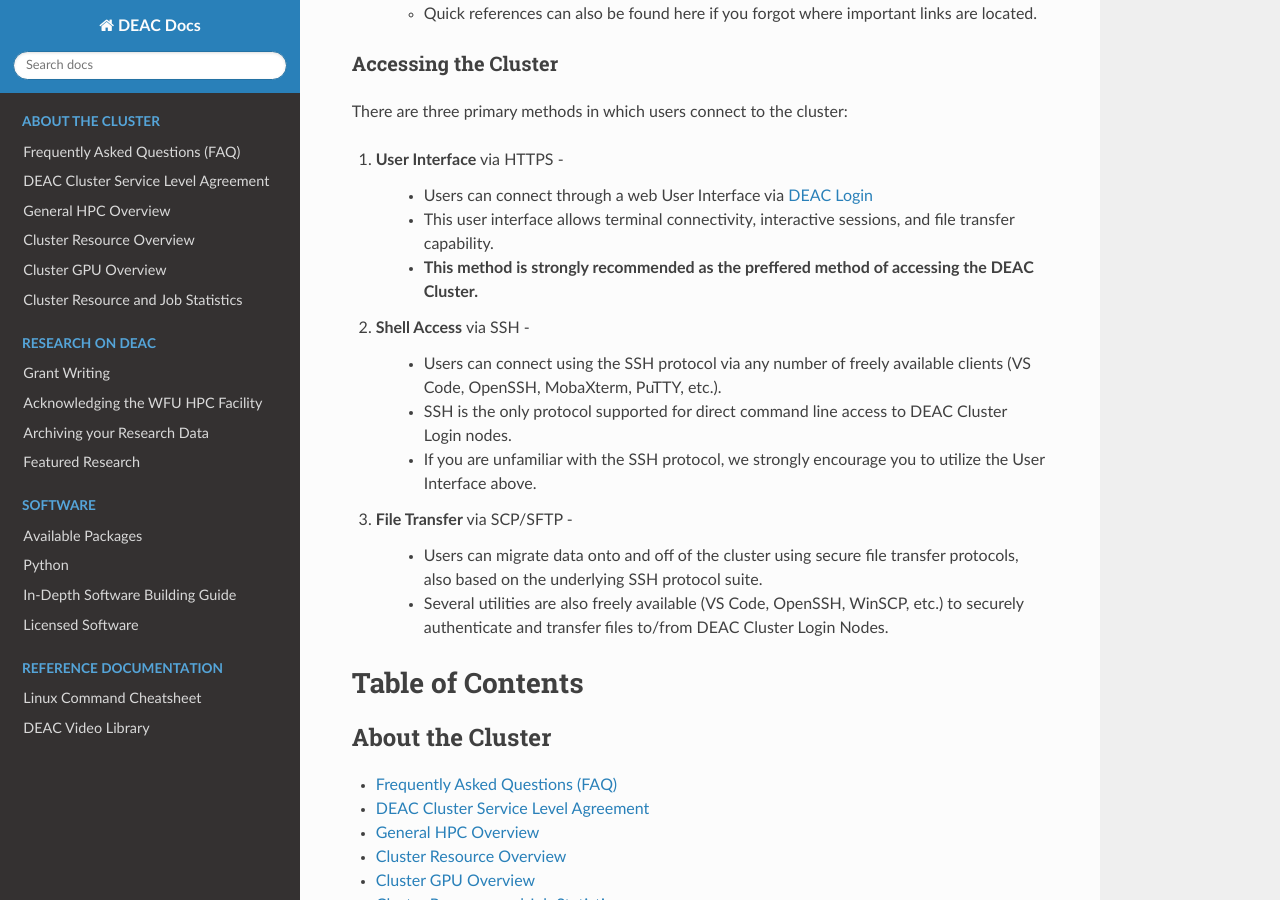
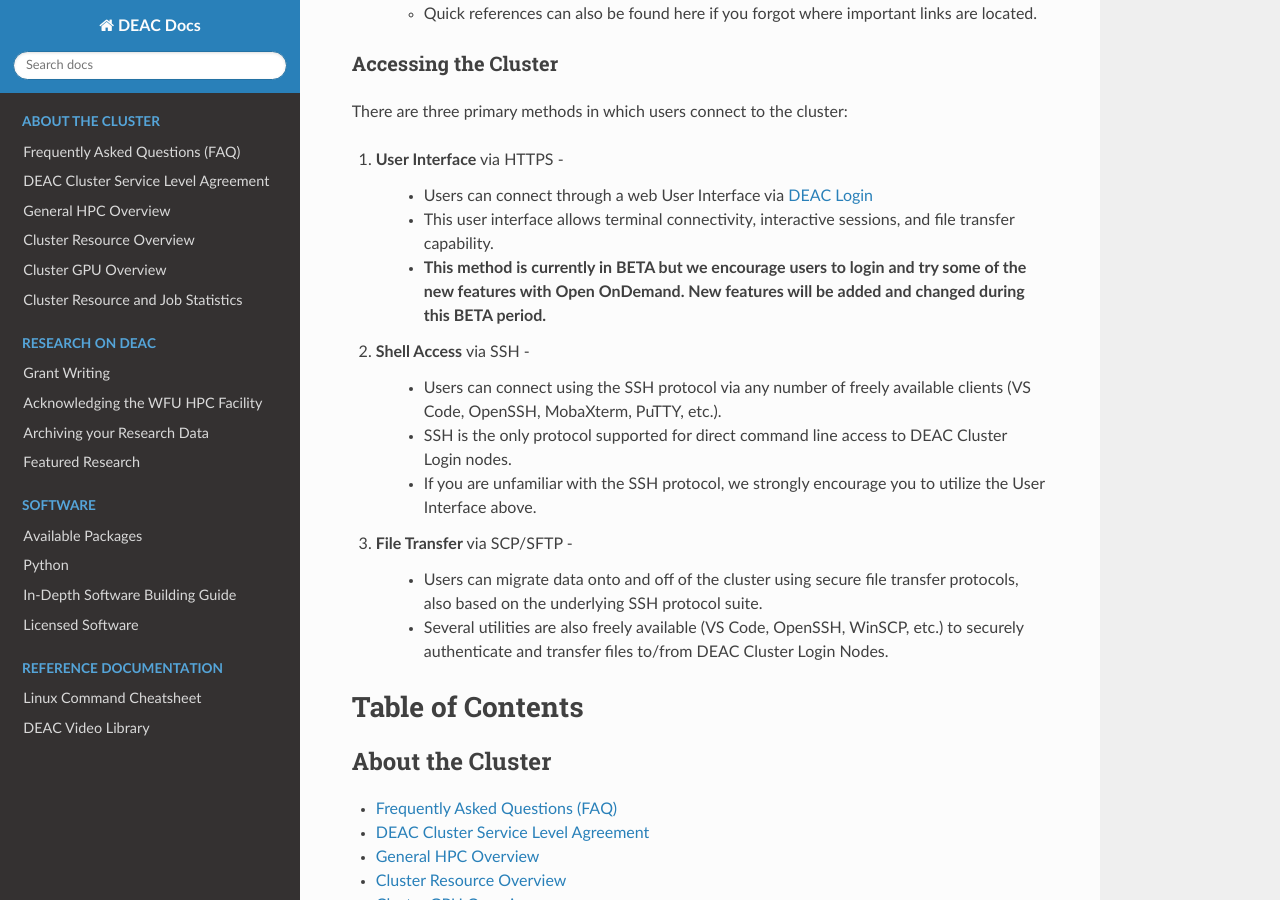
Before and after one commit to WFU-HPC/deac-docs, a Sphinx documentation site: the page built from source/index.rst, in a window 1280 px wide and 900 px high, scrolled down 1894 px. Built offline with Sphinx 7.4.7 and the Read the Docs theme 2.0.0, drawn with Linux system fonts in a browser that asks for light colours.

Commit message:
Updating BETA text for Open OnDemand

```diff
--- a/source/index.rst
+++ b/source/index.rst
@@ -95,7 +95,7 @@ There are three primary methods in which users connect to the cluster:
 
 	* Users can connect through a web User Interface via `DEAC Login <https://login.deac.wfu.edu>`_
 	* This user interface allows terminal connectivity, interactive sessions, and file transfer capability.
-	* **This method is strongly recommended as the preffered method of accessing the DEAC Cluster.**
+	* **This method is currently in BETA but we encourage users to login and try some of the new features with Open OnDemand. New features will be added and changed during this BETA period.**
 
 #. **Shell Access** via SSH -
 
```
